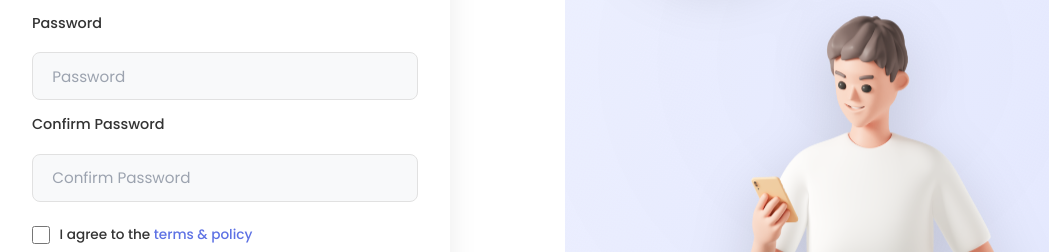
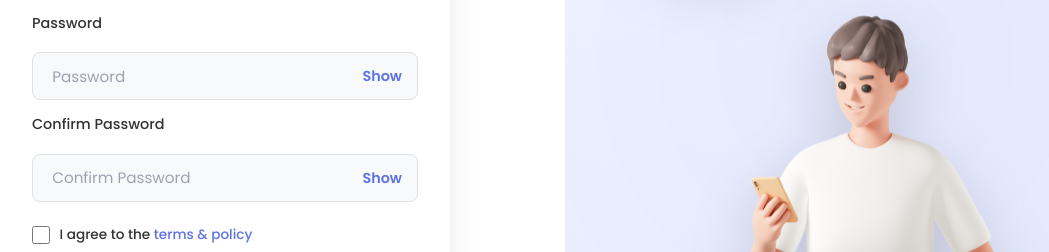
Before and after one commit to Laksopan23/Cloud-Laundry-, a React (Create React App) app in the folder frontend/: page /signup in a window 1280 px wide. Shown: the part 509-761 px from the top of the page, without its empty margins (115-1164 px from the left). Built offline with nearby package versions, Linux system fonts and the light colour scheme.

Commit message:
Signup Password Show

```diff
--- a/frontend/src/pages/Auth/Employee/EmployeeSignup.js
+++ b/frontend/src/pages/Auth/Employee/EmployeeSignup.js
@@ -1,7 +1,7 @@
 import React, { useState, useEffect, useCallback } from 'react';
 import { useNavigate } from 'react-router-dom';
 import axios from 'axios';
-import debounce from 'lodash.debounce'; // Optional: Use lodash.debounce
+import debounce from 'lodash.debounce';
 import '../../styles/Signup.css';
 import logo from '../../../assets/logo.png';
 import googleIcon from '../../../assets/google-icon.png';
@@ -15,6 +15,7 @@
     password: '',
     confirmPassword: '',
   });
+
   const [passwordMatch, setPasswordMatch] = useState(true);
   const [agreedToTerms, setAgreedToTerms] = useState(false);
   const [usernameStatus, setUsernameStatus] = useState({
@@ -22,9 +23,11 @@
     available: null,
     message: '',
   });
+  const [showPassword, setShowPassword] = useState(false);
+  const [showConfirmPassword, setShowConfirmPassword] = useState(false);
+
   const navigate = useNavigate();
 
-  // Debounced function to check username availability
   const checkUsername = useCallback(
     debounce(async (username) => {
       if (!username) {
@@ -49,17 +52,16 @@
           message: 'Error checking username',
         });
       }
-    }, 500), // 500ms debounce delay
+    }, 500),
     []
   );
 
-  // Handle input changes
   const handleChange = (e) => {
     const { name, value } = e.target;
     setFormData({ ...formData, [name]: value });
 
     if (name === 'username') {
-      checkUsername(value); // Trigger username check
+      checkUsername(value);
     }
 
     if (name === 'password' || name === 'confirmPassword') {
@@ -156,22 +158,40 @@
             )}
 
             <label>Password</label>
+            <div className="password-wrapper">
               <input
-              type="password"
+                type={showPassword ? 'text' : 'password'}
                 name="password"
                 placeholder="Password"
                 onChange={handleChange}
                 required
               />
+              <button
+                type="button"
+                className="toggle-password"
+                onClick={() => setShowPassword(!showPassword)}
+              >
+                {showPassword ? 'Hide' : 'Show'}
+              </button>
+            </div>
 
             <label>Confirm Password</label>
+            <div className="password-wrapper">
               <input
-              type="password"
+                type={showConfirmPassword ? 'text' : 'password'}
                 name="confirmPassword"
                 placeholder="Confirm Password"
                 onChange={handleChange}
                 required
               />
+              <button
+                type="button"
+                className="toggle-password"
+                onClick={() => setShowConfirmPassword(!showConfirmPassword)}
+              >
+                {showConfirmPassword ? 'Hide' : 'Show'}
+              </button>
+            </div>
 
             {!passwordMatch && formData.password && formData.confirmPassword && (
               <p style={{ color: 'red', fontSize: '14px', margin: '5px 0' }}>
```
Lines whose indentation alone changed are shown as unchanged.
